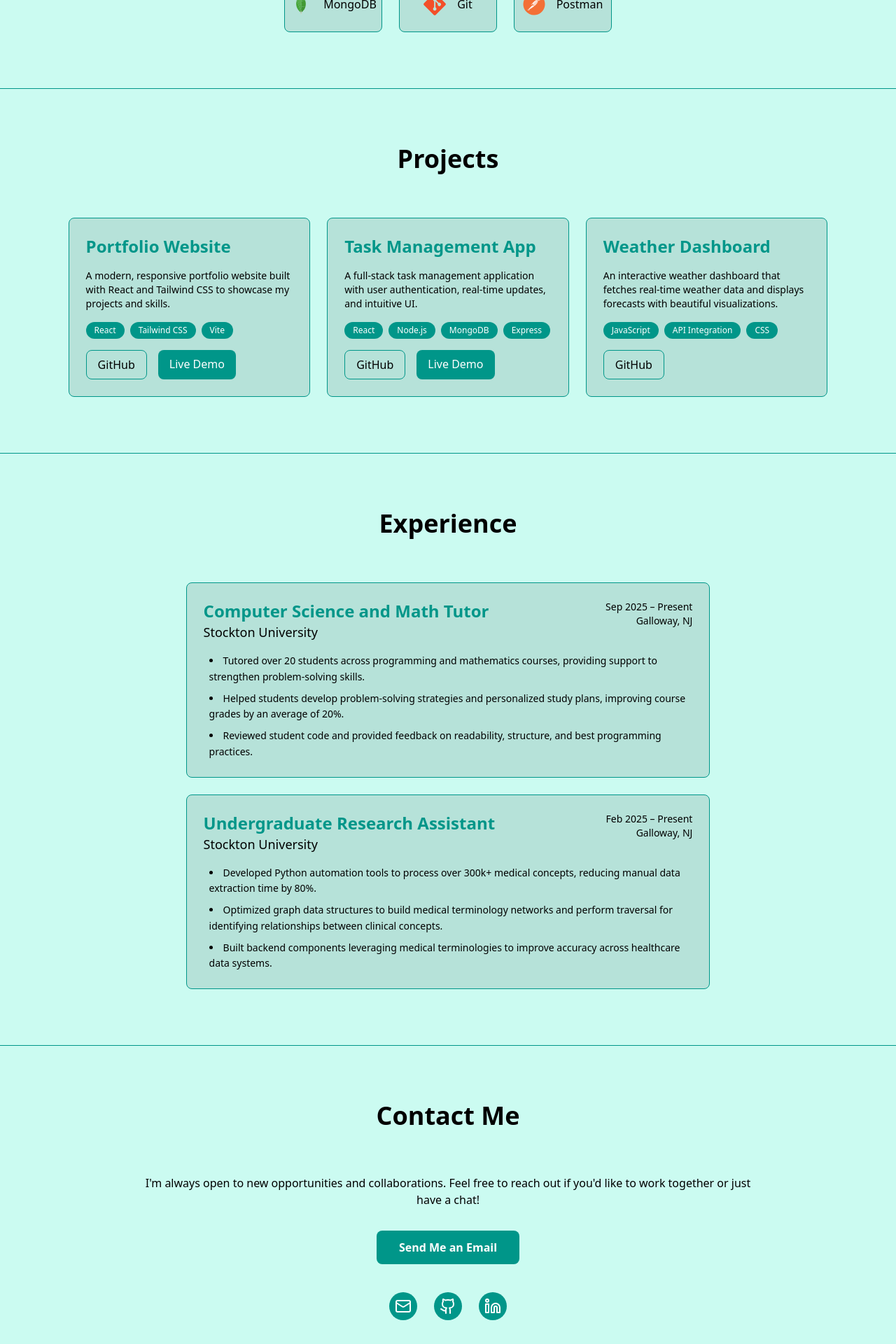
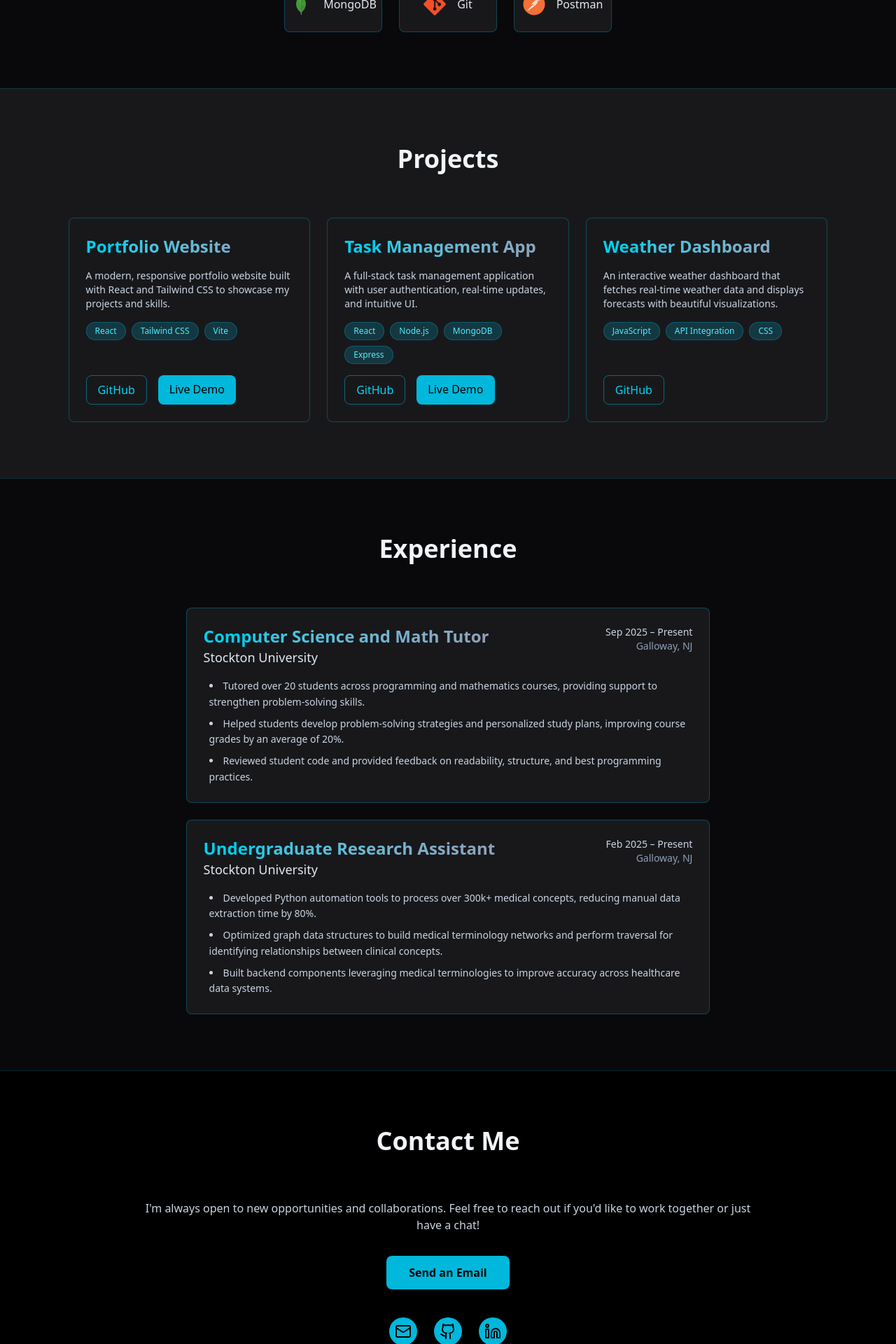
Before and after one commit to HuyGHuynh/Portfolio, a React (Vite) app: page / in a window 1280 px wide. Shown: the part 1764-3684 px from the top of the page at 70% size. Built offline with nearby package versions, Linux system fonts and the light colour scheme.

Commit message:
Adjust theme to black grey

```diff
--- a/src/components/About.jsx
+++ b/src/components/About.jsx
@@ -2,10 +2,10 @@ export default function About() {
   return (
     <section
       id="about"
-      className="bg-teal-100 py-20 border-t border-solid border-teal-600 px-4"
+      className="bg-black py-20 border-t border-cyan-500/20 px-4"
     >
-      <h1 className="text-center font-bold text-4xl pb-16">About me</h1>
-      <p className="max-w-4xl text-center mx-auto">
+      <h1 className="text-center font-bold text-4xl pb-16 text-slate-100">About me</h1>
+      <p className="max-w-4xl text-center mx-auto text-slate-300">
         As a senior Computer Science student at Stockton University, I’ve spent
         the past several years building a strong foundation in both theory and
         practical application. My academic journey has pushed me to think
@@ -13,7 +13,7 @@ export default function About() {
         structured, analytical mindset.
       </p>
 
-      <p className="max-w-4xl text-center mx-auto mt-4">
+      <p className="max-w-4xl text-center mx-auto mt-4 text-slate-300">
         My primary focus lies in software engineering and system architecture. I
         enjoy designing solutions that are not only functional but scalable,
         maintainable, and grounded in real‑world use cases. Whether I’m working
@@ -22,7 +22,7 @@ export default function About() {
         working software.
       </p>
 
-      <p className="max-w-4xl text-center mx-auto mt-4">
+      <p className="max-w-4xl text-center mx-auto mt-4 text-slate-300">
         Outside of academics and coding, I make time for the hobbies that keep
         me balanced and inspired. Hiking lets me disconnect and explore new
         trails, while video games tap into my love for strategy, creativity, and
--- a/src/components/Card.jsx
+++ b/src/components/Card.jsx
@@ -1,8 +1,8 @@
 export default function Card({ icon, label }) {
   return (
-    <div className="border border-solid border-teal-600 bg-black/10 rounded-lg w-35 h-20 flex items-center justify-center gap-4">
+    <div className="border border-cyan-500/30 bg-zinc-900 rounded-lg w-35 h-20 flex items-center justify-center gap-4 hover:border-cyan-400/50 hover:bg-zinc-800 transition-all">
       <img src={icon} alt={label} className="w-8 h-8" />
-      <p>{label}</p>
+      <p className="text-slate-200">{label}</p>
     </div>
   );
 }
--- a/src/components/Contact.jsx
+++ b/src/components/Contact.jsx
@@ -2,18 +2,18 @@ import SocialButton from "./SocialButton";
 
 export default function Contact() {
   return (
-    <section id="contact" className="bg-teal-100 py-20 border-t border-solid border-teal-600 px-4">
-      <h1 className="text-center font-bold text-4xl pb-16">Contact Me</h1>
+    <section id="contact" className="bg-black border-t border-cyan-500/20 py-20">
+      <h1 className="text-center font-bold text-4xl pb-16 text-slate-100">Contact Me</h1>
       <div className="max-w-4xl mx-auto text-center">
-        <p className="mb-8">
+        <p className="mb-8 text-slate-300">
           I'm always open to new opportunities and collaborations. Feel free to
           reach out if you'd like to work together or just have a chat!
         </p>
         <a
           href="mailto:yuhhuynh@gmail.com"
-          className="inline-block bg-teal-600 text-white font-semibold py-3 px-8 rounded-lg hover:bg-teal-700 transition-colors"
+          className="inline-block bg-cyan-500 text-black font-semibold py-3 px-8 rounded-lg hover:bg-cyan-400 transition-colors"
         >
-          Send Me an Email
+          Send an Email
         </a>
         <div className="flex justify-center gap-6 mt-10">
         <a href="mailto:yuhhuynh@gmail.com">
--- a/src/components/Experience.jsx
+++ b/src/components/Experience.jsx
@@ -29,9 +29,9 @@ export default function Experience() {
   return (
     <div
       id="experience"
-      className="bg-teal-100 py-20 border-t border-solid border-teal-600 px-4"
+      className="bg-zinc-950 py-20 border-t border-cyan-500/20 px-4"
     >
-      <h1 className="text-center font-bold text-4xl pb-16">Experience</h1>
+      <h1 className="text-center font-bold text-4xl pb-16 text-slate-100">Experience</h1>
       <div className="flex flex-col items-center gap-6">
         {experiences.map((exp, index) => (
           <ExperienceCard
--- a/src/components/ExperienceCard.jsx
+++ b/src/components/ExperienceCard.jsx
@@ -6,20 +6,20 @@ export default function ExperienceCard({
   dateRange,
 }) {
   return (
-    <div className="border border-solid border-teal-600 bg-black/10 rounded-lg w-[90%] md:w-[70%] lg:w-[60%] p-6">
+    <div className="border border-cyan-500/30 bg-zinc-900 rounded-lg w-[90%] md:w-[70%] lg:w-[60%] p-6 hover:border-cyan-400/50 hover:bg-zinc-850 transition-all">
       <div className="flex justify-between items-start mb-4 flex-wrap gap-2">
         <div>
-          <h3 className="text-2xl font-semibold text-teal-600">{title}</h3>
-          <p className="text-lg font-medium">{organization}</p>
+          <h3 className="text-2xl font-semibold bg-gradient-to-r from-cyan-400 to-slate-400 bg-clip-text text-transparent">{title}</h3>
+          <p className="text-lg font-medium text-slate-200">{organization}</p>
         </div>
         <div className="text-right">
-          <p className="text-sm font-medium">{dateRange}</p>
-          <p className="text-sm">{location}</p>
+          <p className="text-sm font-medium text-slate-300">{dateRange}</p>
+          <p className="text-sm text-slate-400">{location}</p>
         </div>
       </div>
       <ul className="list-disc list-inside space-y-2 ml-2">
         {descriptions.map((description, index) => (
-          <li key={index} className="text-sm leading-relaxed">
+          <li key={index} className="text-sm leading-relaxed text-slate-300">
             {description}
           </li>
         ))}
--- a/src/components/Hero.jsx
+++ b/src/components/Hero.jsx
@@ -2,9 +2,9 @@ import SocialButton from "./SocialButton";
 
 export default function Hero() {
   return (
-    <section id="hero" className="bg-teal-100 h-dvh flex flex-col justify-center items-center gap-4 px-4">
-      <h1 className="text-4xl md:text-5xl text-center font-bold">Hello, I'm <span className="text-teal-600">Huy Huynh</span></h1>
-      <p className="text-lg md:text-xl text-center">A Software Developer from New Jersey</p>
+    <section id="hero" className="bg-gradient-to-b from-black to-zinc-900 h-dvh flex flex-col justify-center items-center gap-4 px-4">
+      <h1 className="text-4xl md:text-5xl text-center font-bold text-slate-100">Hello, I'm <span className="bg-gradient-to-r from-cyan-400 to-slate-400 bg-clip-text text-transparent">Huy Huynh</span></h1>
+      <p className="text-lg md:text-xl text-center text-slate-300">A Software Developer from New Jersey</p>
       <div className="flex gap-6 mt-4">
         <a href="https://github.com/HuyGHuynh" target="_blank" rel="noopener noreferrer">
         <SocialButton>
--- a/src/components/Navbar.jsx
+++ b/src/components/Navbar.jsx
@@ -4,22 +4,22 @@ export default function Navbar() {
   const [open, setOpen] = useState(false);
 
   return (
-    <nav className="fixed top-0 left-0 w-full z-50 bg-teal-100/80 backdrop-blur-md border-b border-teal-600/20">
+    <nav className="fixed top-0 left-0 w-full z-50 bg-black/80 backdrop-blur-md border-b border-cyan-500/20">
       <div className="flex items-center justify-between h-16 px-6 max-w-7xl mx-auto">
-        <a href="#hero" className="font-bold text-xl hover:text-teal-600 transition-colors" onClick={() => setOpen(false)}>
+        <a href="#hero" className="font-bold text-xl bg-gradient-to-r from-cyan-400 to-slate-400 bg-clip-text text-transparent hover:from-cyan-300 hover:to-slate-300 transition-all" onClick={() => setOpen(false)}>
           Huy
         </a>
         <div className="hidden md:flex gap-8">
-          <a href="#about" className="hover:text-teal-600 transition-colors">About</a>
-          <a href="#skill" className="hover:text-teal-600 transition-colors">Skill</a>
-          <a href="#projects" className="hover:text-teal-600 transition-colors">Projects</a>
-          <a href="#experience" className="hover:text-teal-600 transition-colors">Experience</a>
-          <a href="#contact" className="hover:text-teal-600 transition-colors">Contact</a>
-          <a href="https://drive.google.com/file/d/1sIuwIIjKUdCED1uMMnHe42E-WHJbAgWr/view" target="_blank" rel="noopener noreferrer" className="hover:text-teal-600 transition-colors">Resume</a>
+          <a href="#about" className="text-slate-300 hover:text-cyan-400 transition-colors">About</a>
+          <a href="#skill" className="text-slate-300 hover:text-cyan-400 transition-colors">Skill</a>
+          <a href="#projects" className="text-slate-300 hover:text-cyan-400 transition-colors">Projects</a>
+          <a href="#experience" className="text-slate-300 hover:text-cyan-400 transition-colors">Experience</a>
+          <a href="#contact" className="text-slate-300 hover:text-cyan-400 transition-colors">Contact</a>
+          <a href="https://drive.google.com/file/d/1sIuwIIjKUdCED1uMMnHe42E-WHJbAgWr/view" target="_blank" rel="noopener noreferrer" className="text-slate-300 hover:text-cyan-400 transition-colors">Resume</a>
         </div>
 
         <button
-          className="md:hidden cursor-pointer p-2 hover:bg-teal-200 rounded-lg transition-colors focus:outline-none focus:ring-2 focus:ring-teal-500"
+          className="md:hidden cursor-pointer p-2 text-slate-300 hover:bg-zinc-900 rounded-lg transition-colors focus:outline-none focus:ring-2 focus:ring-cyan-500"
           onClick={() => setOpen(!open)}
           aria-label="Toggle menu"
         >
@@ -43,14 +43,14 @@ export default function Navbar() {
       </div>
 
       {open && (
-        <div className="md:hidden bg-teal-100 border-t border-teal-600/20 backdrop-blur-md">
+        <div className="md:hidden bg-black border-t border-cyan-500/20 backdrop-blur-md">
           <div className="flex flex-col gap-4 p-6">
-            <a href="#about" onClick={() => setOpen(false)} className="hover:text-teal-600 transition-colors">About</a>
-            <a href="#skill" onClick={() => setOpen(false)} className="hover:text-teal-600 transition-colors">Skill</a>
-            <a href="#projects" onClick={() => setOpen(false)} className="hover:text-teal-600 transition-colors">Projects</a>
-            <a href="#experience" onClick={() => setOpen(false)} className="hover:text-teal-600 transition-colors">Experience</a>
-            <a href="#contact" onClick={() => setOpen(false)} className="hover:text-teal-600 transition-colors">Contact</a>
-            <a href="https://drive.google.com/file/d/1sIuwIIjKUdCED1uMMnHe42E-WHJbAgWr/view" target="_blank" rel="noopener noreferrer" onClick={() => setOpen(false)} className="hover:text-teal-600 transition-colors">Resume</a>
+            <a href="#about" onClick={() => setOpen(false)} className="text-slate-300 hover:text-cyan-400 transition-colors">About</a>
+            <a href="#skill" onClick={() => setOpen(false)} className="text-slate-300 hover:text-cyan-400 transition-colors">Skill</a>
+            <a href="#projects" onClick={() => setOpen(false)} className="text-slate-300 hover:text-cyan-400 transition-colors">Projects</a>
+            <a href="#experience" onClick={() => setOpen(false)} className="text-slate-300 hover:text-cyan-400 transition-colors">Experience</a>
+            <a href="#contact" onClick={() => setOpen(false)} className="text-slate-300 hover:text-cyan-400 transition-colors">Contact</a>
+            <a href="https://drive.google.com/file/d/1sIuwIIjKUdCED1uMMnHe42E-WHJbAgWr/view" target="_blank" rel="noopener noreferrer" onClick={() => setOpen(false)} className="text-slate-300 hover:text-cyan-400 transition-colors">Resume</a>
           </div>
         </div>
       )}
--- a/src/components/ProjectCard.jsx
+++ b/src/components/ProjectCard.jsx
@@ -6,14 +6,14 @@ export default function ProjectCard({
   liveLink,
 }) {
   return (
-    <div className="border border-solid border-teal-600 bg-black/10 rounded-lg w-[90%] md:w-[45%] lg:w-[30%] p-6 flex flex-col gap-4">
-      <h3 className="text-2xl font-semibold text-teal-600">{title}</h3>
-      <p className="text-sm">{description}</p>
+    <div className="border border-cyan-500/30 bg-zinc-900 rounded-lg w-[90%] md:w-[45%] lg:w-[30%] p-6 flex flex-col gap-4 hover:border-cyan-400/50 hover:bg-zinc-850 transition-all">
+      <h3 className="text-2xl font-semibold bg-gradient-to-r from-cyan-400 to-slate-400 bg-clip-text text-transparent">{title}</h3>
+      <p className="text-sm text-slate-300">{description}</p>
       <div className="flex flex-wrap gap-2">
         {technologies.map((tech, index) => (
           <span
             key={index}
-            className="px-3 py-1 bg-teal-600 text-white rounded-full text-xs"
+            className="px-3 py-1 bg-cyan-500/20 text-cyan-300 border border-cyan-500/30 rounded-full text-xs"
           >
             {tech}
           </span>
@@ -25,7 +25,7 @@ export default function ProjectCard({
             href={githubLink}
             target="_blank"
             rel="noopener noreferrer"
-            className="px-4 py-2 border border-solid border-teal-600 rounded-lg hover:bg-teal-600 hover:text-white transition-colors"
+            className="px-4 py-2 border border-cyan-500/50 text-cyan-400 rounded-lg hover:bg-cyan-500/10 hover:border-cyan-400 transition-colors"
           >
             GitHub
           </a>
@@ -35,7 +35,7 @@ export default function ProjectCard({
             href={liveLink}
             target="_blank"
             rel="noopener noreferrer"
-            className="px-4 py-2 bg-teal-600 text-white rounded-lg hover:bg-teal-700 transition-colors"
+            className="px-4 py-2 bg-cyan-500 text-black rounded-lg hover:bg-cyan-400 transition-colors font-medium"
           >
             Live Demo
           </a>
--- a/src/components/Projects.jsx
+++ b/src/components/Projects.jsx
@@ -31,9 +31,9 @@ export default function Projects() {
   return (
     <div
       id="projects"
-      className="bg-teal-100 py-20 border-t border-solid border-teal-600"
+      className="bg-zinc-900 py-20 border-t border-cyan-500/20"
     >
-      <h1 className="text-center font-bold text-4xl pb-16">Projects</h1>
+      <h1 className="text-center font-bold text-4xl pb-16 text-slate-100">Projects</h1>
       <div className="flex flex-wrap justify-center gap-6 max-w-[90%] mx-auto">
         {projects.map((project, index) => (
           <ProjectCard
--- a/src/components/Skill.jsx
+++ b/src/components/Skill.jsx
@@ -32,8 +32,8 @@ const skills = [
 
 export default function Skill() {
   return (
-    <div id="skill" className="bg-teal-100 py-20 border-t border-solid border-teal-600">
-      <h1 className="text-center font-bold text-4xl pb-16">Skills</h1>
+    <div id="skill" className="bg-zinc-950 py-20 border-t border-cyan-500/20">
+      <h1 className="text-center font-bold text-4xl pb-16 text-slate-100">Skills</h1>
       <section className="flex flex-wrap w-[80%] md:w-[70%] mx-auto gap-6 justify-center">
         {skills.map((skill, index) => (
           <Card key={index} icon={skill.icon} label={skill.label} />
--- a/src/components/SocialButton.jsx
+++ b/src/components/SocialButton.jsx
@@ -1,6 +1,6 @@
 export default function SocialButton({ children }) {
   return (
-    <button className="bg-teal-600 text-white border-none p-2 rounded-full hover:bg-teal-700 focus:outline-none focus:ring-2 focus:ring-teal-500 focus:ring-offset-2 transition-colors cursor-pointer">
+    <button className="bg-cyan-500 text-black border-none p-2 rounded-full hover:bg-cyan-400 focus:outline-none focus:ring-2 focus:ring-cyan-400 focus:ring-offset-2 focus:ring-offset-black transition-colors cursor-pointer">
       {children}
     </button>
   );
--- a/src/index.css
+++ b/src/index.css
@@ -5,7 +5,7 @@
   line-height: 1.5;
   font-weight: 400;
 
-  color-scheme: light;
+  color-scheme: dark;
 
   font-synthesis: none;
   text-rendering: optimizeLegibility;
@@ -19,4 +19,6 @@ html {
 
 body {
   margin: 0;
+  background: linear-gradient(to bottom, #0a0a0a, #083344);
+  color: #f1f5f9;
 }
```
